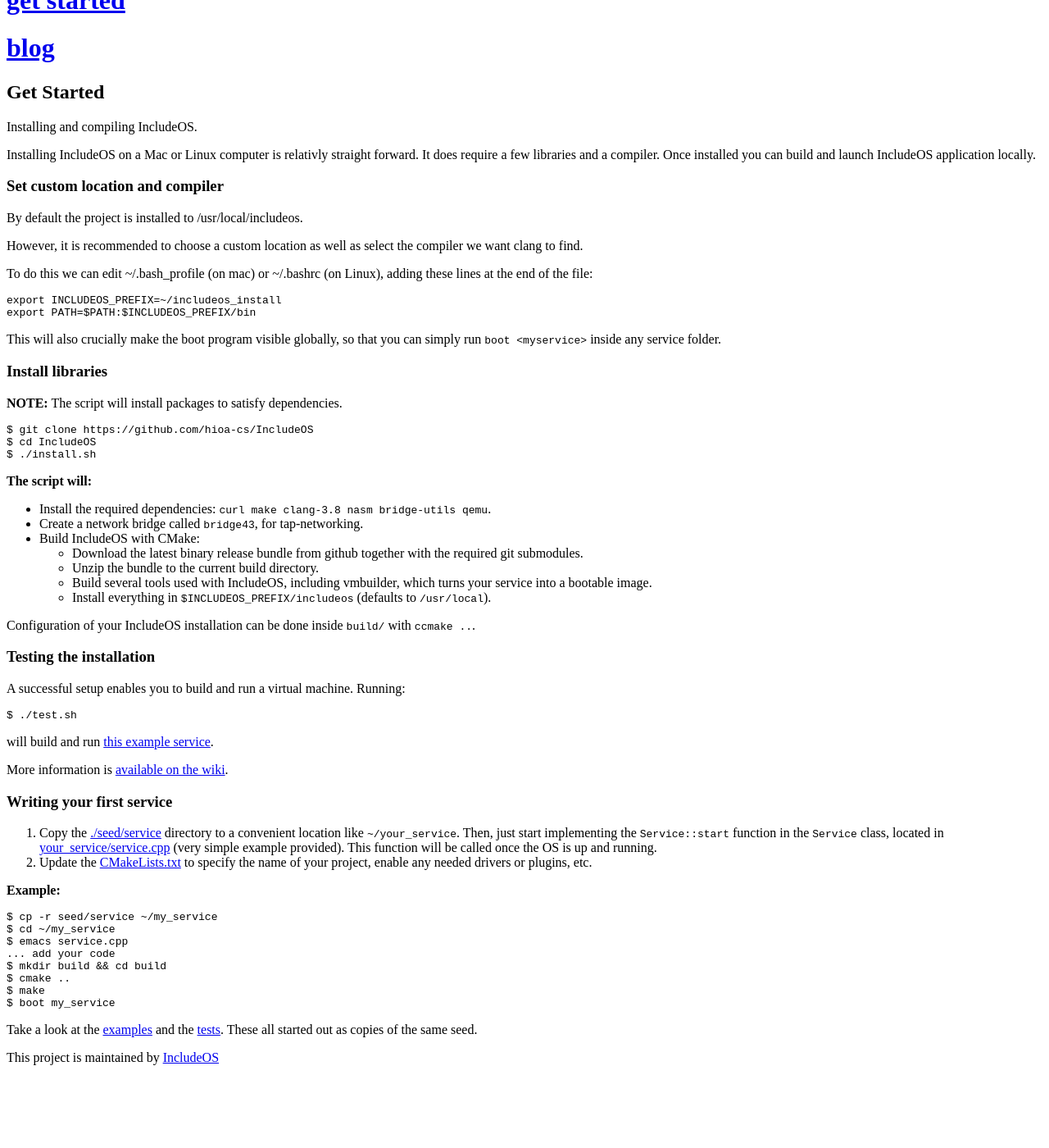
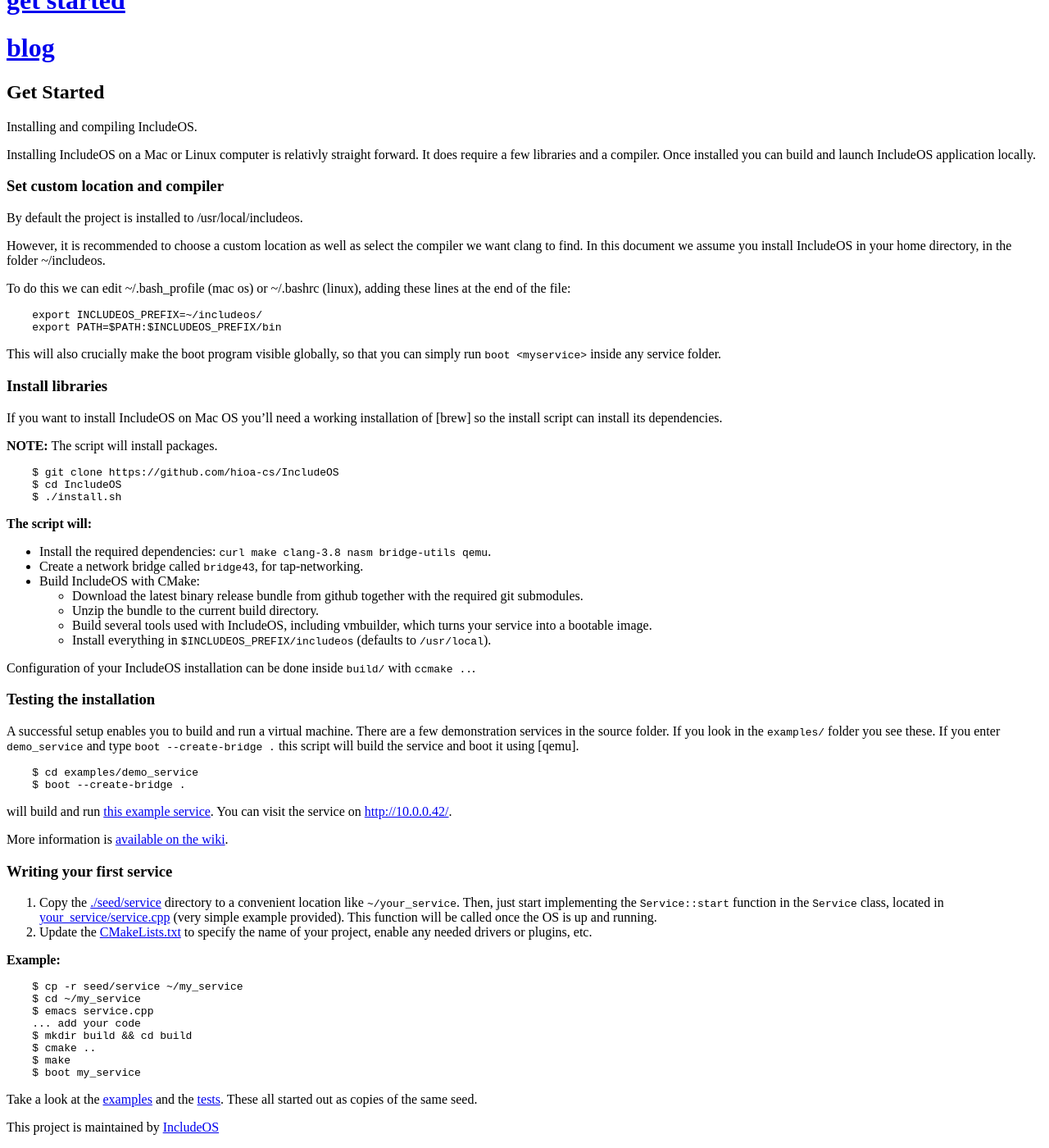
Before and after one commit to includeos/includeos.org, a Jekyll site: the page built from _src/_pages/get_started.md, in a window 1280 px wide and 1400 px high, scrolled down 160 px. Shown: the whole window at 82% size. Built offline with Jekyll 4.4.1, drawn with Linux system fonts in a browser that asks for light colours; nearby versions of some CDN libraries; library files that are not in the unit come from our copies; before the commit the page ends 1475 px from its top, so only the background shows below that.

Commit message:
update get started fra README

````diff
--- a/_src/_pages/get_started.md
+++ b/_src/_pages/get_started.md
@@ -8,30 +8,31 @@ summary: "Installing and compiling IncludeOS."
 
 Installing IncludeOS on a Mac or Linux computer is relativly straight forward. It does require a few libraries and a compiler. Once installed you can build and launch IncludeOS application locally.
 
-
 ### Set custom location and compiler
 
 By default the project is installed to /usr/local/includeos.
 
-However, it is recommended to choose a custom location as well as select the compiler we want clang to find.
+However, it is recommended to choose a custom location as well as select the compiler we want clang to find. In this document we assume you install IncludeOS in your home directory, in the folder ~/includeos.
 
-To do this we can edit ~/.bash_profile (on mac) or ~/.bashrc (on Linux), adding these lines at the end of the file:
+To do this we can edit ~/.bash_profile (mac os) or ~/.bashrc (linux), adding these lines at the end of the file:
 
-```bash
-export INCLUDEOS_PREFIX=~/includeos_install
-export PATH=$PATH:$INCLUDEOS_PREFIX/bin
+```
+    export INCLUDEOS_PREFIX=~/includeos/
+    export PATH=$PATH:$INCLUDEOS_PREFIX/bin
 ```
 
 This will also crucially make the boot program visible globally, so that you can simply run ```boot <myservice>``` inside any service folder.
 
 ### Install libraries
 
-**NOTE:** The script will install packages to satisfy dependencies.
+If you want to install IncludeOS on Mac OS you'll need a working installation of [brew] so the install script can install its dependencies.
 
-```bash
-$ git clone https://github.com/hioa-cs/IncludeOS
-$ cd IncludeOS
-$ ./install.sh
+**NOTE:** The script will install packages.
+
+```
+    $ git clone https://github.com/hioa-cs/IncludeOS
+    $ cd IncludeOS
+    $ ./install.sh
 ```
 
 **The script will:**
@@ -48,13 +49,14 @@ Configuration of your IncludeOS installation can be done inside `build/` with `c
 
 ### Testing the installation
 
-A successful setup enables you to build and run a virtual machine. Running:
+A successful setup enables you to build and run a virtual machine. There are a few demonstration services in the source folder. If you look in the `examples/` folder you see these. If you enter `demo_service` and type `boot --create-bridge .` this script will build the service and boot it using [qemu].
 
-```bash
-$ ./test.sh
+```
+    $ cd examples/demo_service
+    $ boot --create-bridge .
 ```
 
-will build and run [this example service](./examples/demo_service/service.cpp).
+will build and run [this example service](./examples/demo_service/service.cpp). You can visit the service on [http://10.0.0.42/](http://10.0.0.42/).
 
 More information is [available on the wiki](https://github.com/hioa-cs/IncludeOS/wiki/Testing-the-example-service).
 
@@ -65,15 +67,15 @@ More information is [available on the wiki](https://github.com/hioa-cs/IncludeOS
 
 **Example:**
 
-```bash
-$ cp -r seed/service ~/my_service
-$ cd ~/my_service
-$ emacs service.cpp
-... add your code
-$ mkdir build && cd build
-$ cmake ..
-$ make
-$ boot my_service
+```
+    $ cp -r seed/service ~/my_service
+    $ cd ~/my_service
+    $ emacs service.cpp
+    ... add your code
+    $ mkdir build && cd build
+    $ cmake ..
+    $ make
+    $ boot my_service
 ```
 
 Take a look at the [examples](./examples) and the [tests](./test). These all started out as copies of the same seed.
````
